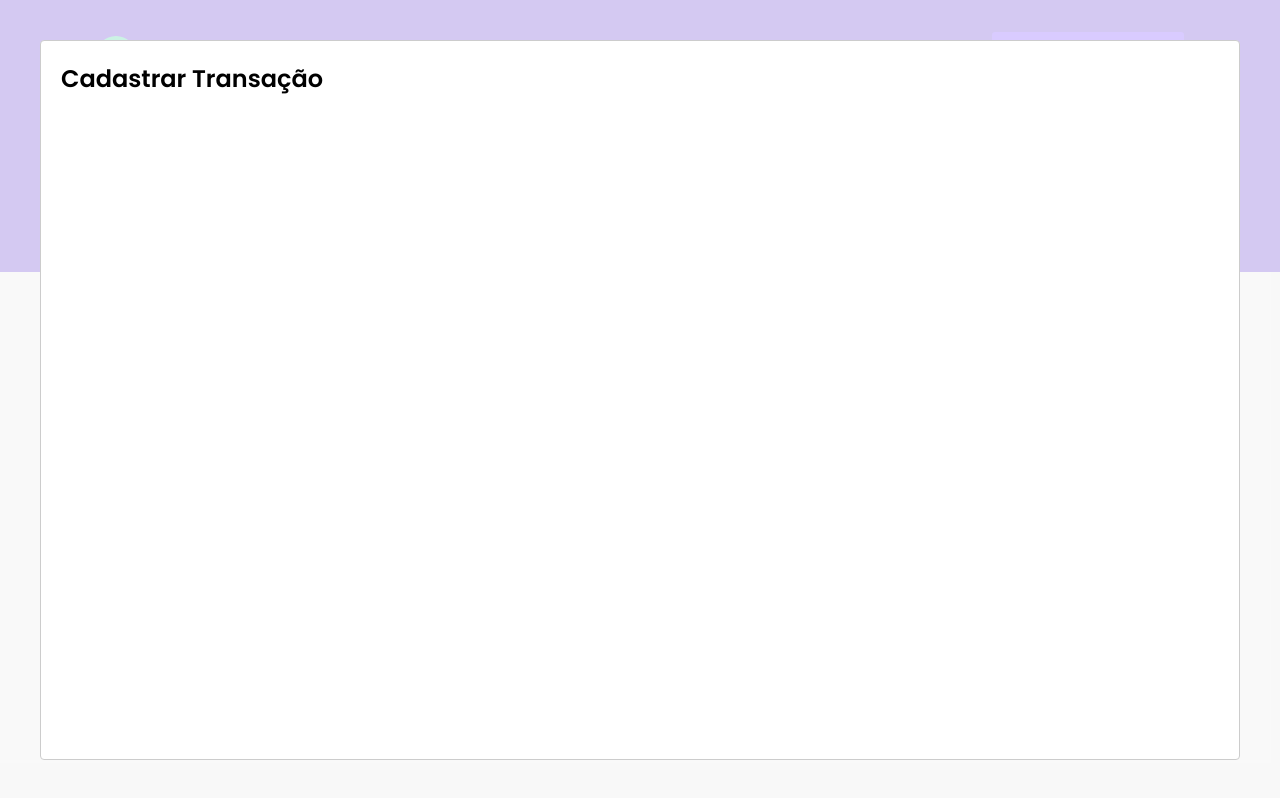
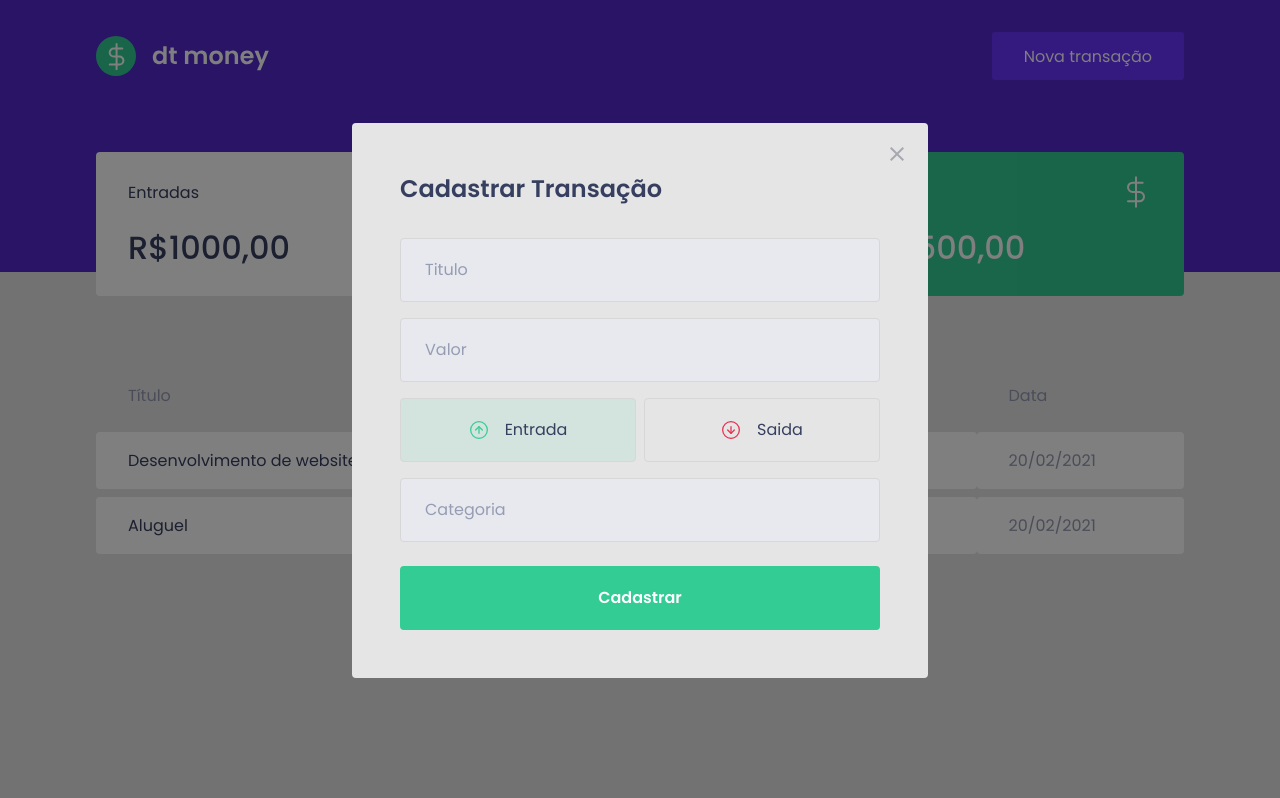
Before and after one commit to bessache/ignite-reactjs-02-dtmoney, a React (Create React App) app: page / in a window 1280 px wide. Both pictures are taken after a click on the button "Nova transação". Built offline with nearby package versions, Linux system fonts and the light colour scheme; no server answers; what miragejs would draw is missing.

Commit message:
Commit aula estrutura form, estilo modal botaões de tipo

```diff
--- a/package.json
+++ b/package.json
@@ -5,6 +5,7 @@
   "dependencies": {
     "axios": "^0.21.1",
     "miragejs": "^0.1.41",
+    "polished": "^4.1.1",
     "react": "^17.0.1",
     "react-dom": "^17.0.1",
     "react-modal": "^3.12.1",
--- a/src/components/NewTransactionModal/index.tsx
+++ b/src/components/NewTransactionModal/index.tsx
@@ -1,5 +1,10 @@
+import { useState } from 'react';
 import Modal from 'react-modal';
-import { Container } from './styles';
+import closeImg from '../../assets/close.svg'
+import incomeImg from '../../assets/income.svg'
+import outcomeImg from '../../assets/outcome.svg'
+
+import { Container, RadioBox, TransactionTypeContainer } from './styles';
 
 
 interface NewTransactionModalProps {
@@ -9,15 +14,49 @@
 
 
 export function NewTransactionModal({isOpen, onRequestClose}:NewTransactionModalProps){
-    return (
-      <Container>
-        <Modal
+
+  const [type, setType] = useState('deposit')
+
+  return (
+      <Modal
           isOpen={isOpen}
           onRequestClose={onRequestClose}
+          overlayClassName="react-modal-overlay"
+          className="react-modal-content"
         >
+          <button type="button" onClick={onRequestClose} className="react-modal-close">
+            <img src={closeImg} alt="Fechar modal" />
+          </button>
+
+        <Container>
           <h2>Cadastrar Transação</h2>
-        </Modal>
-      </Container>
+          <input placeholder="Titulo" />
+          <input type="number" placeholder="Valor"/>
+          <TransactionTypeContainer>
+            <RadioBox
+              type="button"
+              onClick={()=>{setType('deposit')}}
+              isActive={type==='deposit'}
+              activeColor="green"
+            >
+              <img src={incomeImg} alt="Entrada"/>
+              <span>Entrada</span>
+            </RadioBox>
+            <RadioBox
+              type="button"
+              onClick={()=>{setType('withdraw')}}
+              isActive={type==='withdraw'}
+              activeColor="red"
+            >
+              <img src={outcomeImg} alt="Saida"/>
+              <span>Saida</span>
+            </RadioBox>
+          </TransactionTypeContainer>
+          <input placeholder="Categoria" />
+
+          <button type="submit">Cadastrar</button>
+        </Container>
+      </Modal>
 
     )
 }
--- a/src/components/NewTransactionModal/styles.ts
+++ b/src/components/NewTransactionModal/styles.ts
@@ -1,3 +1,91 @@
 import styled from 'styled-components'
 
-export const Container = styled.div``
+import {darken, transparentize} from 'polished'
+
+export const Container = styled.form`
+    h2 {
+        color: var(--text-title);
+        font-size: 1.5rem;
+        margin-bottom: 2rem;
+    }
+    input {
+        width: 100%;
+        padding: 0 1.5rem;
+        height: 4rem;
+        border-radius: 0.25rem;
+        border: 1px solid #d7d7d7;
+        background: #e7e9ee;
+        font-weight: 400;
+        font-size: 1rem;
+        &::placeholder {
+            color: var(--text-body);
+        }
+        & + input {
+            margin-top: 1rem;
+        }
+    }
+    button[type="submit"] {
+        width: 100%;
+        padding: 0 1.5rem;
+        height: 4rem;
+        background: var(--green);
+        border-radius: 0.25rem;
+        color: #fff;
+        font-size: 1rem;
+        margin-top: 1.5rem;
+        border: 0;
+        transition: 0.2s;
+        font-weight: 600;
+        &:hover{
+            filter: brightness(0.9)
+        }
+    }
+
+`
+export const TransactionTypeContainer = styled.div`
+    margin: 1rem 0;
+    display: grid;
+    grid-template-columns: 1fr 1fr;
+    gap: 0.5rem;
+
+`
+interface RedioBoxProps {
+    isActive: boolean;
+    activeColor: 'green' | 'red'
+}
+
+const colors ={
+    green: '#33cc95',
+    red: '#e52e4d'
+}
+
+export const RadioBox = styled.button<RedioBoxProps>`
+
+    height: 4rem;
+    border: 1px solid #d7d7d7;
+    border-radius: 0.25rem;
+    background: ${(props)=>props.isActive
+        ? transparentize(0.9, colors[props.activeColor])
+        : 'transparent'
+    };
+    display: flex;
+    align-items: center;
+    justify-content: center;
+    transition: 0.2s;
+
+    &:hover {
+        border-color: ${darken(0.1, '#d7d7d7')}
+    }
+
+    img {
+        width: 20px;
+        height: 20px;
+    }
+    span {
+        display: inline-block;
+        margin-left: 1rem;
+        font-size: 1rem;
+        color: var(--text-title)
+    }
+
+`
--- a/src/styles/global.ts
+++ b/src/styles/global.ts
@@ -49,4 +49,37 @@
         opacity: 0.6;
         cursor: not-allowed;
     }
+    .react-modal-overlay {
+        background: rgba(0,0,0, 0.5);
+        position: fixed;
+        top: 0;
+        bottom: 0;
+        right: 0;
+        left: 0;
+        display: flex;
+        align-items: center;
+        justify-content: center;
+    }
+    .react-modal-content {
+        width: 100%;
+        max-width: 576px;
+        background: var(--background);
+        padding: 3rem;
+        position: relative;
+        border-radius: 0.25rem;
+    }
+
+    .react-modal-close {
+        position: absolute;
+        right: 1.5rem;
+        top: 1.5rem;
+        border: 0;
+        background: transparent;
+        transition: 0.2s;
+        &:hover{
+            filter: brightness(0.8)
+        }
+
+    }
+
 `
```
Also changed, not shown: 1 other file (tests, documents, lock files or other folders).
